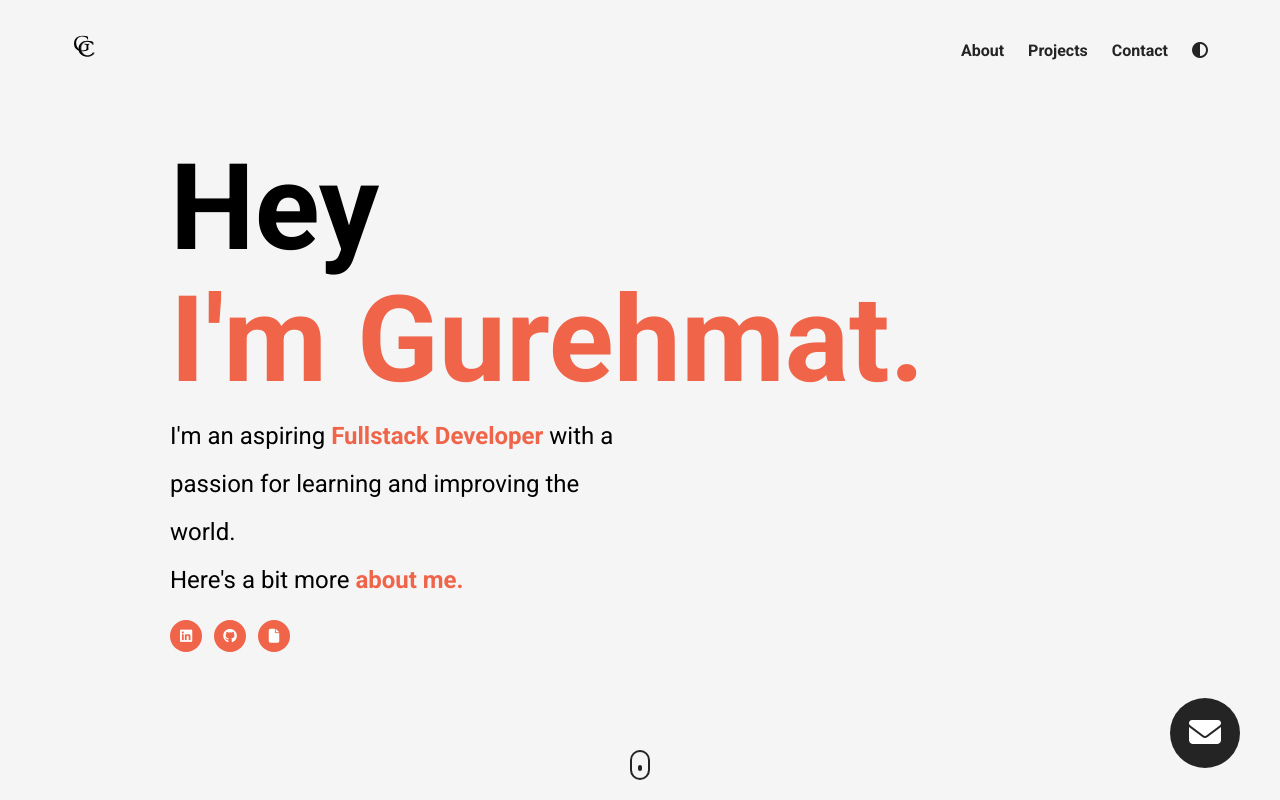
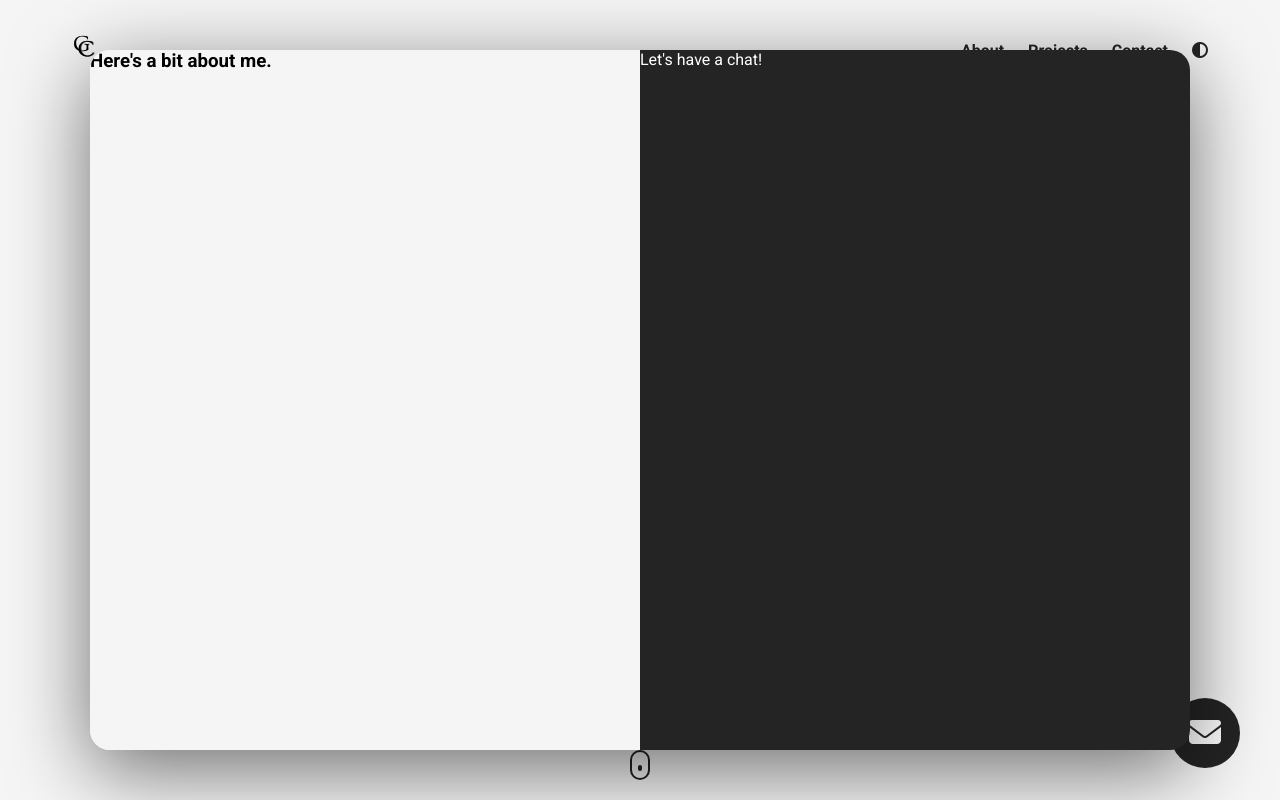
Before and after one commit to Gurehmat/E-Portfolio, a plain HTML site: page index.html in a window 1280 px wide. Shown: the top 800 px of the page. Drawn offline with Linux system fonts and the light colour scheme.

Commit message:
modal initial

```diff
--- a/index.html
+++ b/index.html
@@ -76,6 +76,14 @@
         <a href="#projects" class="scroll">
             <div class="scroll__icon click"></div>
         </a>
+        <div class="modal">
+            <div class="modal__half modal__about">
+                 <h3 class="modal__title">Here's a bit about me.</h3>
+            </div>
+            <div class="modal__half modal__contact">
+                Let's have a chat!
+            </div>
+        </div>
     </section>
     <section id="projects">
         <div class="container">
--- a/style.css
+++ b/style.css
@@ -260,6 +260,46 @@ nav {
 /*
 
 
+MODAL
+
+
+*/
+
+
+.modal {
+    position: absolute;
+    top: 50%;
+    left: 50%;
+    transform: translate(-50%, -50%);
+    width: 90%;
+    max-width: 1100px;
+    height: 700px;
+    box-shadow: 0 20px 80px 0 rgb(0, 0, 0, 0.55);
+    border-radius: 20px;
+    overflow: hidden;
+    display: flex;
+}
+
+
+.modal__half {
+    width: 50%;
+}
+
+
+.modal__about {
+    background-color: rgb(245, 245, 245)
+}
+
+
+.modal__contact {
+    background-color: #242424;
+    color: white;
+}
+
+
+/*
+
+
 Projects
 
 
```
